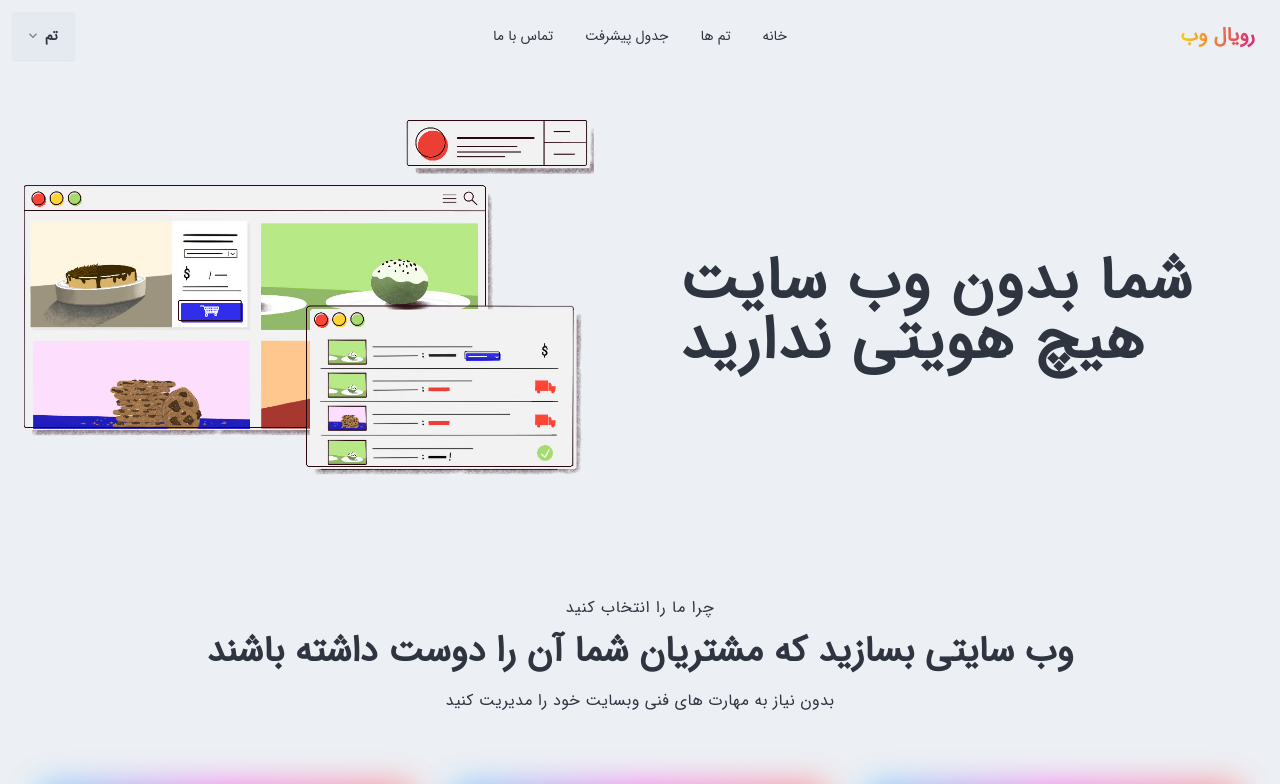
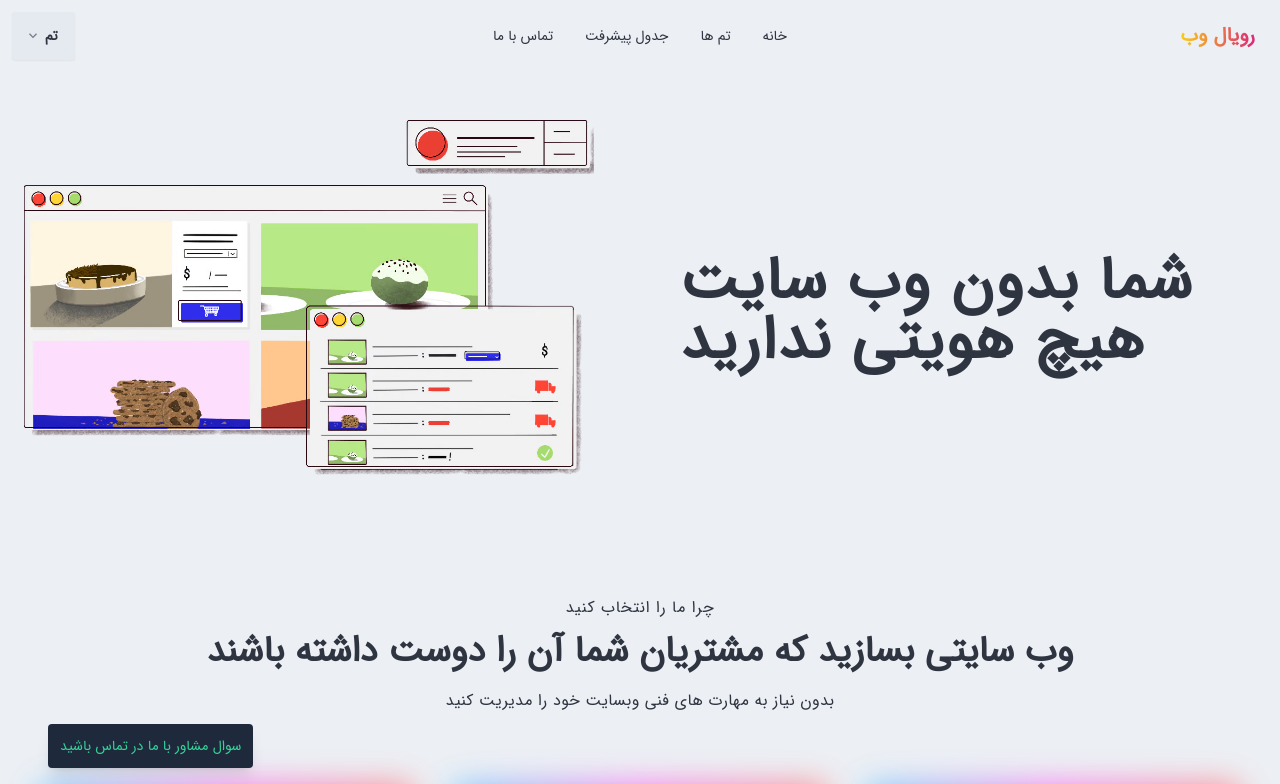
Before and after one commit to homayunmmdy/Epic-React, a Next.js app: page / in a window 1280 px wide. Shown: the top 784 px of the page. Built offline with nearby package versions, Linux system fonts and the light colour scheme.

Commit message:
call popup

```diff
--- /dev/null
+++ b/app/components/Popup.jsx
@@ -0,0 +1,17 @@
+import React from 'react'
+
+const Popup = () => {
+    return (
+        <div>
+            <div className="fixed bottom-0 left-0 w-full md:bottom-8 md:left-12 md:w-auto z-50">
+                <div className="bg-slate-800 text-slate-50 text-sm p-3 md:rounded shadow-lg flex justify-between">
+                    <div className="text-slate-500 inline-flex">
+                        <a className="font-medium hover:underline text-emerald-400" href="Tel:0922-4003-487" target="_blank" rel="noreferrer">سوال مشاور با ما در تماس باشید</a>
+                    </div>
+                </div>
+            </div>
+        </div>
+    )
+}
+
+export default Popup
--- a/app/layout.jsx
+++ b/app/layout.jsx
@@ -5,6 +5,7 @@ import SiteConfig from "@/app/config/site";
 import Navbar from "./components/Navbar";
 import Footer from "./components/Footer";
 import { Analytics } from "@vercel/analytics/react";
+import Popup from "./components/Popup";
 
 const inter = Inter({ subsets: ["latin"] });
 
@@ -20,6 +21,7 @@ export default function RootLayout({ children }) {
         <Navbar />
         <div className="mt-20">
           {children}
+          <Popup />
         </div>
         <Analytics />
         <Footer />
```
